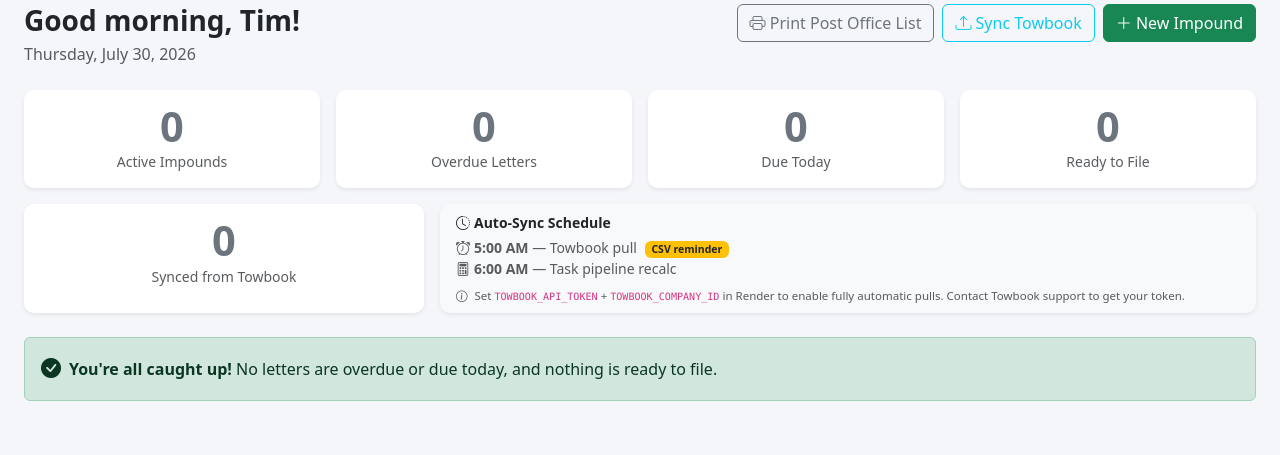
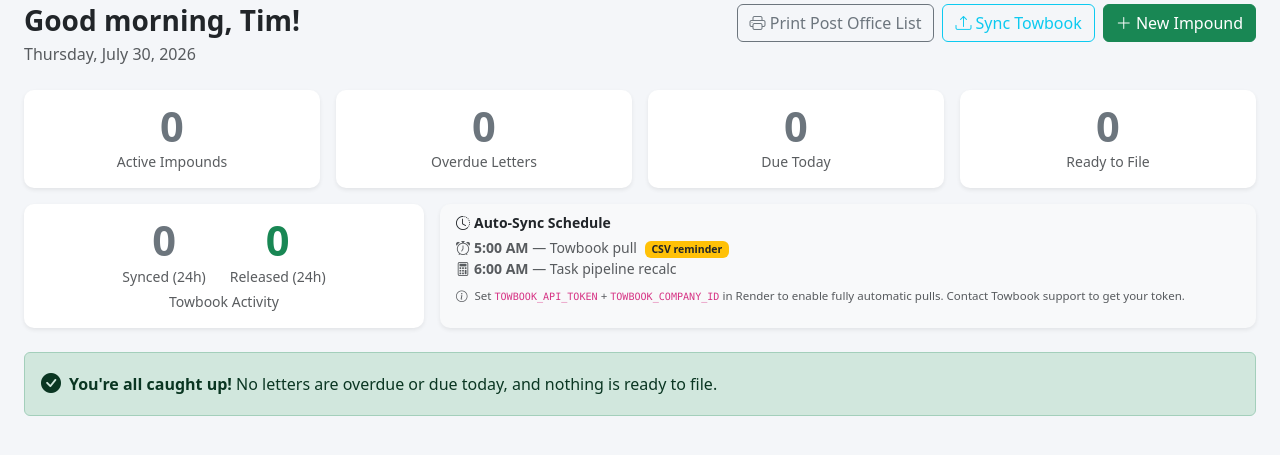
Before and after one commit to timjr4301/impound-manager, a Flask app: page / in a window 1280 px wide. Shown: the part 107-562 px from the top of the page. Run offline with Flask 3, Linux system fonts and the light colour scheme; a user stored in the database is signed in; data that the repository does not hold is empty; some libraries are stand-ins or nearby versions.

Commit message:
Dashboard: sync card shows 24h synced/released counts; verify sections collapsed
- 'Synced from Towbook' all-time total (3,466 and climbing) replaced with two
  useful numbers: vehicles synced in the last 24h and vehicles released in the
  last 24h (updated_at proxy; released_at columns still don't exist). All-time
  total kept as a hover tooltip.
- Possible Release and Stale Location sections are now compact collapsed cards
  (count in the header, click to expand) instead of full-page tables - kept
  because the flag still legally blocks letters, but de-emphasized now that
  the initial reconciliation wave is mostly historical.
- Possible Release card links to Status Audit's release-export cross-reference
  as the bulk-clear path.

Co-Authored-By: Claude Fable 5 <noreply@anthropic.com>

```diff
--- a/app.py
+++ b/app.py
@@ -972,6 +972,20 @@ def create_app():
             .scalar()
         )
 
+        # 24-hour activity counters for the sync stat card (replaces the
+        # all-time synced total, which stopped being informative once it hit
+        # the thousands). released_24h uses updated_at as the proxy timestamp —
+        # released_at/released_by still don't exist as live columns, and every
+        # release path stamps updated_at.
+        day_ago = datetime.utcnow() - timedelta(hours=24)
+        synced_24h = Vehicle.query.filter(Vehicle.last_synced >= day_ago).count()
+        released_24h = (
+            Vehicle.query
+            .filter(Vehicle.status == 'RELEASED')
+            .filter(Vehicle.updated_at >= day_ago)
+            .count()
+        )
+
         # No Record Found URGENT vehicles (Task 5)
         urgent_no_record = (
             Vehicle.query
@@ -1020,6 +1034,8 @@ def create_app():
             due_this_week=due_this_week,
             title_eligible=title_eligible,
             towbook_total=towbook_total,
+            synced_24h=synced_24h,
+            released_24h=released_24h,
             last_sync=last_sync,
             urgent_no_record=urgent_no_record,
             ghost_vehicles=ghost_vehicles,
--- a/templates/dashboard.html
+++ b/templates/dashboard.html
@@ -71,9 +71,18 @@
          {% elif towbook_sync_status and towbook_sync_status.status in ('pending','no_sync') %}border-warning
          {% endif %}">
       <div class="card-body text-center py-3">
-        <div class="stat-number text-secondary">{{ towbook_total }}</div>
-        <div class="text-muted small mt-1">
-          Synced from Towbook
+        <div class="d-flex justify-content-center gap-4">
+          <div>
+            <div class="stat-number text-secondary">{{ synced_24h }}</div>
+            <div class="text-muted small mt-1">Synced (24h)</div>
+          </div>
+          <div>
+            <div class="stat-number text-success">{{ released_24h }}</div>
+            <div class="text-muted small mt-1">Released (24h)</div>
+          </div>
+        </div>
+        <div class="text-muted small mt-1" title="{{ towbook_total }} vehicles synced from Towbook all-time">
+          Towbook Activity
           {% if towbook_sync_status and towbook_sync_status.status == 'ok' %}
           <br><span class="text-success" style="font-size:0.7rem">
             <i class="bi bi-check-circle-fill"></i>
@@ -344,13 +353,24 @@
 </div>
 {% endif %}
 
-{# ── Possible Release / Ghost Vehicle ─────────────────────────────────────── #}
+{# ── Possible Release / Ghost Vehicle — collapsed by default. Most of the
+   original wave came from the first Towbook reconciliations; the flag still
+   blocks letters, but the full table only unfolds on demand. Resolve in bulk
+   with a release-export upload at Status Audit → Towbook Cross-Reference. ── #}
 {% if ghost_vehicles %}
-<div class="card shadow-sm mb-4 border-danger border-3">
-  <div class="card-header text-white fw-bold py-3" style="background:#8b0000;">
+<div class="card shadow-sm mb-4 border-danger">
+  <div class="card-header text-white fw-semibold py-2" style="background:#8b0000; cursor:pointer;"
+       role="button" data-bs-toggle="collapse" data-bs-target="#ghostVehiclesBody">
     <i class="bi bi-question-diamond-fill me-2"></i>
-    POSSIBLE RELEASE — VERIFY &mdash; {{ ghost_vehicles|length }} Vehicle{{ 's' if ghost_vehicles|length != 1 }}
-    <small class="fw-normal ms-2">Not in latest Towbook export, or flagged missing on a lot walk. Letters are blocked until resolved.</small>
+    Possible Release — Verify &mdash; {{ ghost_vehicles|length }} Vehicle{{ 's' if ghost_vehicles|length != 1 }}
+    <small class="fw-normal ms-2 d-none d-md-inline">Not in latest Towbook export, or flagged missing on a lot walk. Letters blocked until resolved.</small>
+    <span class="float-end small fw-normal"><i class="bi bi-chevron-expand"></i> expand</span>
+  </div>
+  <div class="collapse" id="ghostVehiclesBody">
+  <div class="alert alert-light border-0 small mb-0 py-2 px-3">
+    <i class="bi bi-lightbulb me-1"></i>Fastest way to clear these: upload a Towbook <strong>release export</strong>
+    at <a href="{{ url_for('audit.index') }}">Status Audit → Towbook Cross-Reference</a> — cars with a documented
+    release can be confirmed in bulk with the release date and reason recorded as evidence.
   </div>
   <div class="card-body p-0">
     <table class="table table-hover align-middle mb-0">
@@ -381,17 +401,22 @@
       </tbody>
     </table>
   </div>
+  </div>
 </div>
 {% endif %}
 
-{# ── Stale Location — extends ghost-vehicle logic with VIN-snap data ───────── #}
+{# ── Stale Location — extends ghost-vehicle logic with VIN-snap data.
+   Collapsed by default, same reasoning as Possible Release above. ── #}
 {% if stale_location_vehicles %}
-<div class="card shadow-sm mb-4 border-warning border-3">
-  <div class="card-header text-dark fw-bold py-3" style="background:#ffc107;">
+<div class="card shadow-sm mb-4 border-warning">
+  <div class="card-header text-dark fw-semibold py-2" style="background:#ffc107; cursor:pointer;"
+       role="button" data-bs-toggle="collapse" data-bs-target="#staleLocationBody">
     <i class="bi bi-geo-alt-fill me-2"></i>
-    STALE LOCATION — VERIFY &mdash; {{ stale_location_vehicles|length }} Vehicle{{ 's' if stale_location_vehicles|length != 1 }}
-    <small class="fw-normal ms-2">No VIN-snap logged in 7+ days (or never). Confirm it's still on the lot.</small>
+    Stale Location — Verify &mdash; {{ stale_location_vehicles|length }} Vehicle{{ 's' if stale_location_vehicles|length != 1 }}
+    <small class="fw-normal ms-2 d-none d-md-inline">No VIN-snap logged in 7+ days (or never). Confirm it's still on the lot.</small>
+    <span class="float-end small fw-normal"><i class="bi bi-chevron-expand"></i> expand</span>
   </div>
+  <div class="collapse" id="staleLocationBody">
   <div class="card-body p-0">
     <table class="table table-hover align-middle mb-0">
       <thead class="table-light">
@@ -420,6 +445,7 @@
       {% endfor %}
       </tbody>
     </table>
+  </div>
   </div>
 </div>
 {% endif %}
```
